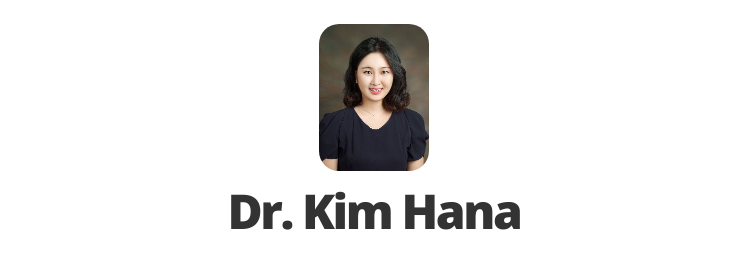
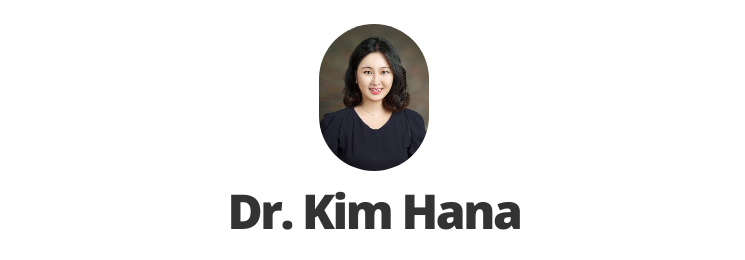
Before and after one commit to 0620hanakim/0620hanakim.github.io, a Jekyll site: the page built from index.html, in a window 1280 px wide. Shown: the top 260 px of the page, without its empty margins (266-1011 px from the left). Built offline with Jekyll 4.4.1, drawn with Linux system fonts in a browser that asks for light colours.

Commit message:
Update _resume.scss

```diff
--- a/_sass/_resume.scss
+++ b/_sass/_resume.scss
@@ -24,7 +24,7 @@
     width: 110px;
     max-width: 100%;
     overflow: hidden;
-    @include border-radius(20px);
+    @include border-radius(60px);
     margin: 0 auto;
     display: block;
   }
```
